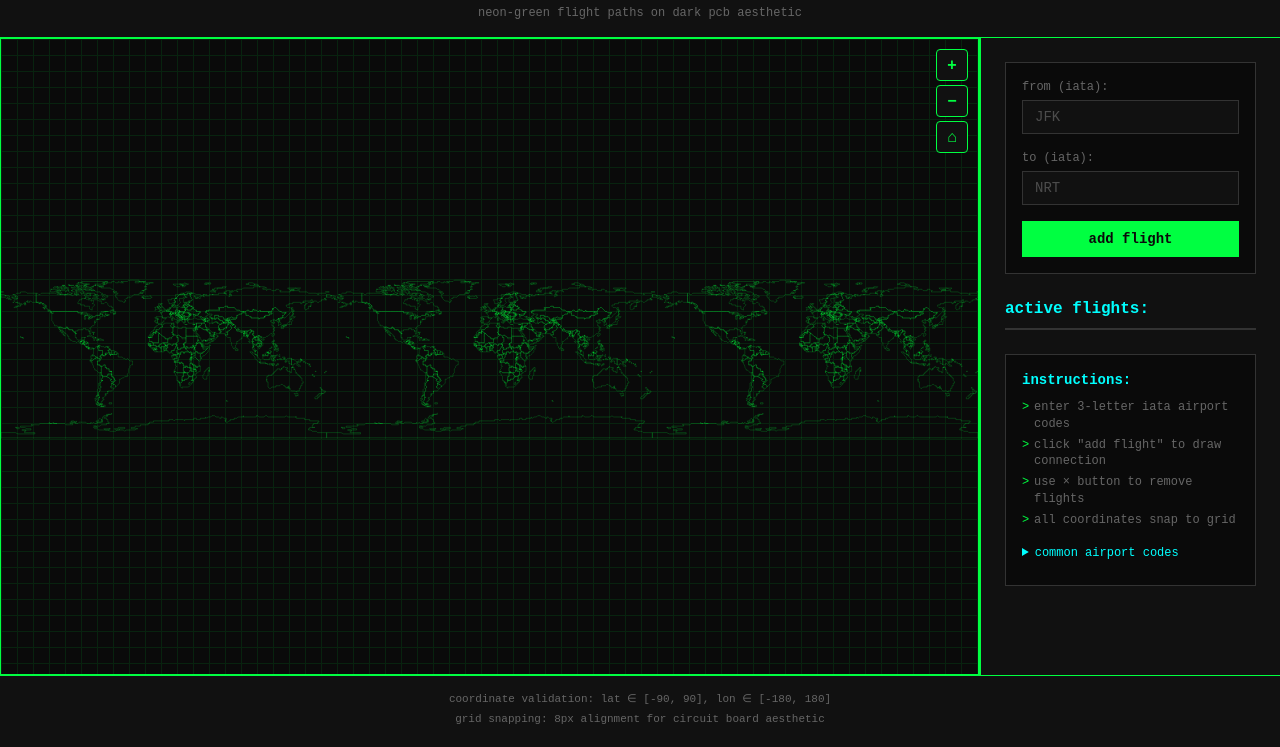
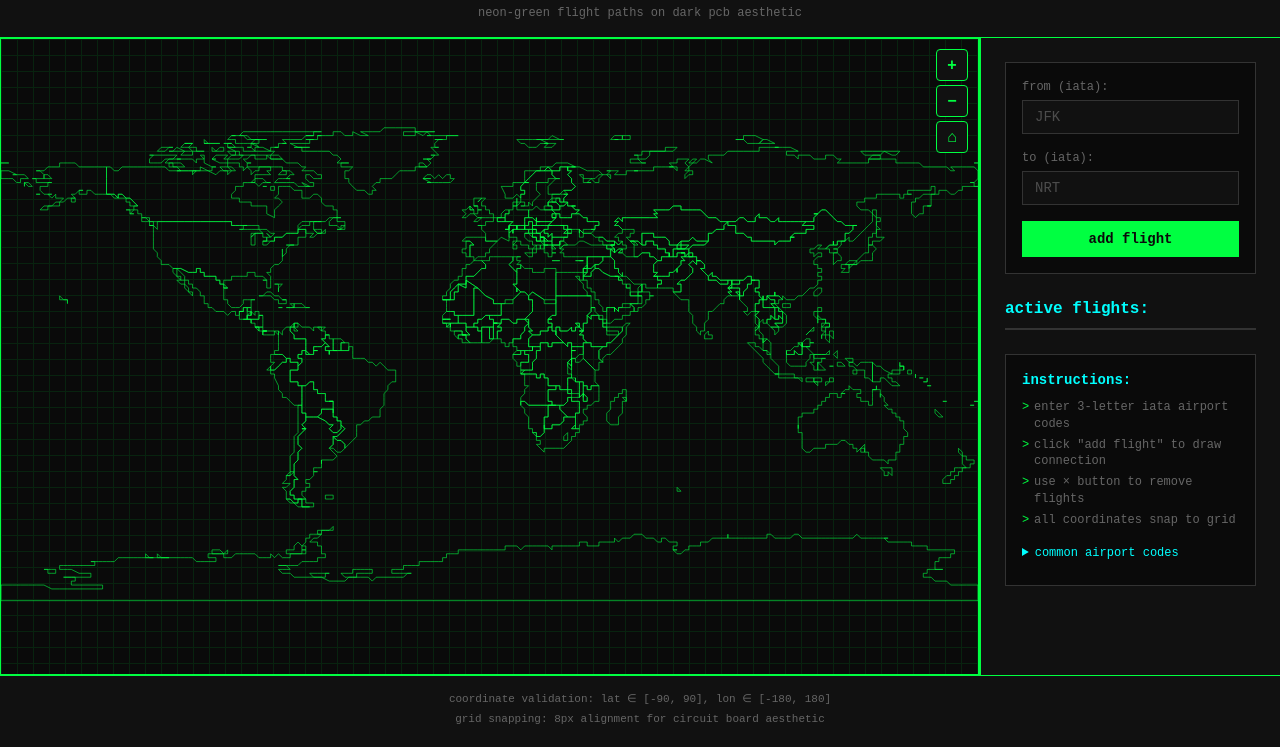
Before and after one commit to manul6/takeoffme, a plain HTML site: page index.html in a window 1280 px wide. Shown: the part 53-800 px from the top of the page. Drawn offline with Linux system fonts and the light colour scheme.

Commit message:
remove duplicated map copies
- renderCountries and renderFlights now use single offset [0]
- disabled horizontal wrapping logic (mapWidthScaled set to Infinity)
- reverted SVG viewBox to 0 0 1000 500
- console logs updated

```diff
--- a/index.html
+++ b/index.html
@@ -15,7 +15,7 @@
 
         <main class="main-content">
             <div class="map-container">
-                <svg id="map" viewBox="-1000 0 3000 500" class="flight-map">
+                <svg id="map" viewBox="0 0 1000 500" class="flight-map">
                     <!-- continent outlines will be rendered here -->
                     <!-- flight paths will be rendered here -->
                 </svg>
--- a/script.js
+++ b/script.js
@@ -221,7 +221,7 @@ function createPath(coordinates, closed = true) {
 
 
 
-// render raw country outlines with horizontal wrapping
+// render raw country outlines
 function renderCountries() {
     const svg = document.getElementById('map');
     const countriesGroup = document.getElementById('countries-group') ||
@@ -233,7 +233,7 @@ function renderCountries() {
     let totalPaths = 0;
 
     // render countries in original position and wrapped positions
-    for (const offset of [-MAP_WIDTH, 0, MAP_WIDTH]) {
+    for (const offset of [0]) {
         for (const [countryName, countryData] of Object.entries(countries)) {
             if (!countryData.polygons || countryData.polygons.length === 0) continue;
 
@@ -258,7 +258,7 @@ function renderCountries() {
     }
 
     svg.appendChild(countriesGroup);
-    console.log(`rendered ${totalPaths} country polygons with horizontal wrapping`);
+    console.log(`rendered ${totalPaths} country polygons `);
 }
 
 // create svg path string with horizontal offset for wrapping
@@ -333,7 +333,7 @@ function createPathWithOffset(coordinates, xOffset) {
     return pathData;
 }
 
-// render flights with horizontal wrapping
+// render flights
 function renderFlights() {
     const svg = document.getElementById('map');
     let flightsGroup = document.getElementById('flights-group');
@@ -347,7 +347,7 @@ function renderFlights() {
     flightsGroup.innerHTML = ''; // clear existing
 
     // render flights in original position and wrapped positions
-    for (const offset of [-MAP_WIDTH, 0, MAP_WIDTH]) {
+    for (const offset of [0]) {
         activeFlights.forEach((flight, index) => {
             const fromAirport = airports[flight.from];
             const toAirport = airports[flight.to];
@@ -384,7 +384,7 @@ function renderFlights() {
         });
     }
 
-    console.log(`rendered ${activeFlights.length} flights with horizontal wrapping`);
+    console.log(`rendered ${activeFlights.length} flights `);
 }
 
 // create flight path with horizontal offset for wrapping
@@ -693,8 +693,8 @@ function panMap(deltaX, deltaY) {
     currentPanX += deltaX;
     currentPanY += deltaY;
 
-    // implement horizontal wrapping
-    const mapWidthScaled = MAP_WIDTH * currentZoom;
+    // horizontal wrapping disabled
+    const mapWidthScaled = Infinity;
     if (currentPanX > mapWidthScaled / 2) {
         currentPanX -= mapWidthScaled;
     } else if (currentPanX < -mapWidthScaled / 2) {
```
